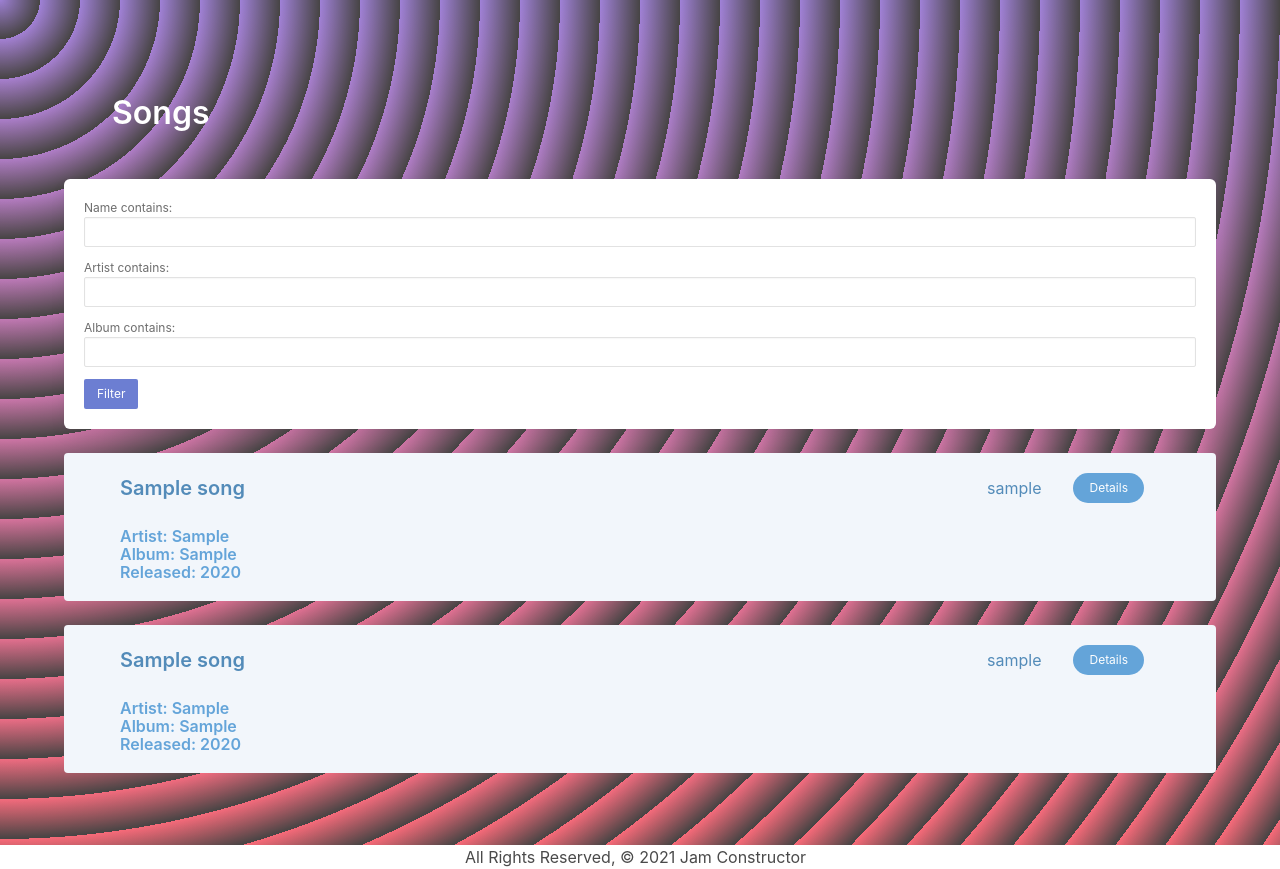
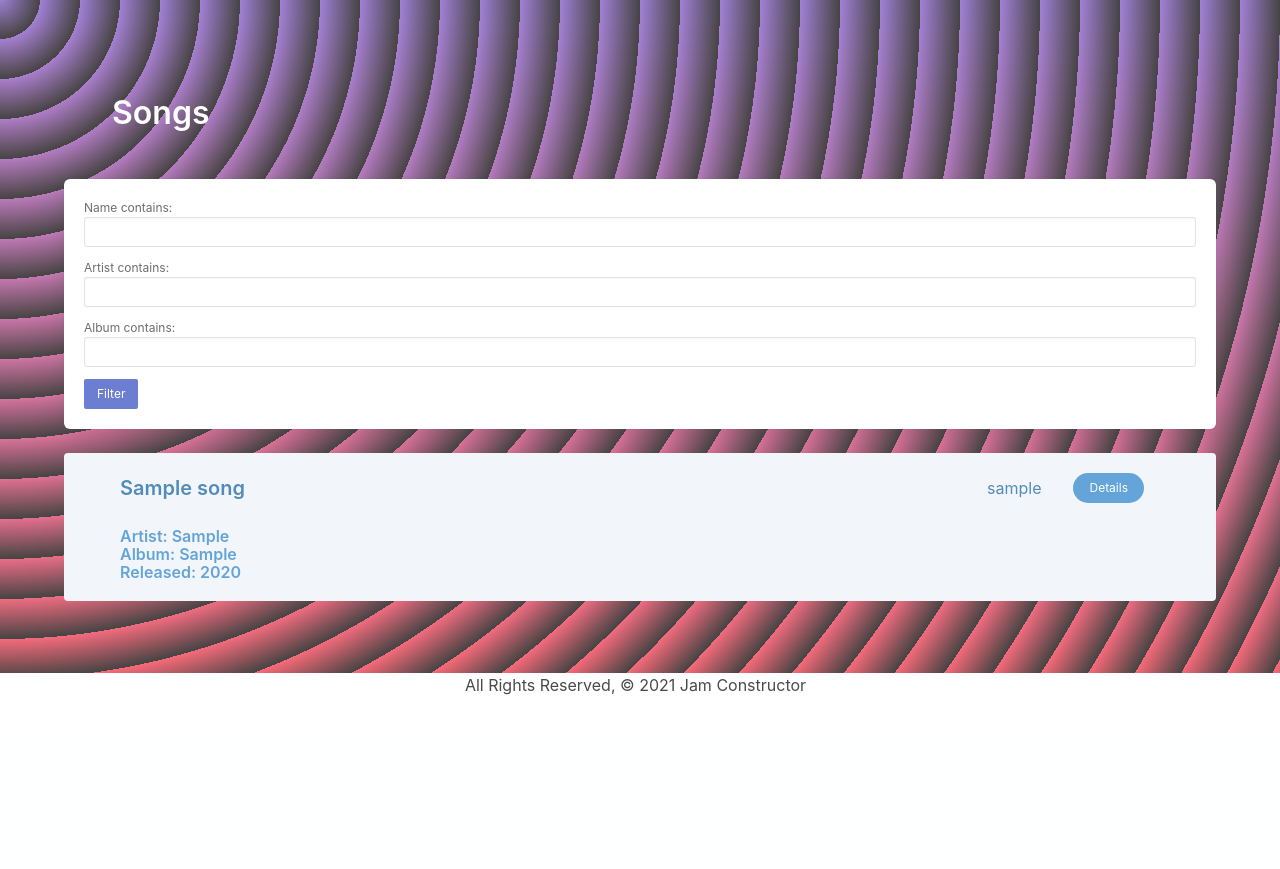
Before and after one commit to andrewpaparella/Jam_Constructor, a Django app: page /songs/ in a window 1280 px wide. Shown: the part 57-926 px from the top of the page. After the commit the page ends 752 px from the top, so only its background shows below. Run offline with Django 3.2, Linux system fonts and the light colour scheme; tables that the repository leaves empty hold one stand-in row (values such as "Sample post").

```diff
--- a/main_app/templates/songs/index.html
+++ b/main_app/templates/songs/index.html
@@ -64,59 +64,11 @@
   </div>
 </div>
 
-{% endfor %} {% for song in songs %}
-<div class="notification is-info is-light">
-  <div class="container is-fluid">
-    <div class="level">
-      <div class="level-left">
-        <div class="level-item">
-          <span class="title is-5">{{ song.name }}</span>
-        </div>
-      </div>
-      <div class="level-right">
-        <div clas="level-item">
-          <div class="container is-fluid">
-            <p>{{ song.user }}</p>
-          </div>
-        </div>
-        <div class="level-item">
-          <a
-            class="button is-info is-small is-rounded"
-            href="{% url 'songs_details' song.id %}"
-            >Details</a
-          >
-        </div>
-      </div>
-    </div>
-    <div class="level">
-      <div class="level-left">
-        <div class="level-item">
-          <div>
-            <p class="title is-6 has-text-info">Artist: {{ song.artist }}</p>
-            <p class="title is-6 has-text-info">Album: {{ song.album }}</p>
-            <p class="title is-6 has-text-info">Released: {{ song.year }}</p>
-          </div>
-        </div>
-      </div>
-      {% if song.youtube %}
-      <div class="level-right">
-        <div class="level-item">
-          <figure class="image is-51x50">
-            <a href="{{ song.youtube }}">
-              <img src="https://i.imgur.com/uuKEGQa.png" />
-            </a>
-          </figure>
-        </div>
-      </div>
-      {% endif %}
-    </div>
-  </div>
-</div>
-
+{% endfor %}
 <script>
   document.getElementById("id_name").className = "input is-small";
   document.getElementById("id_album").className = "input is-small";
   document.getElementById("id_artist").className = "input is-small";
 </script>
 
-{% endfor %} {% endblock %}
+{% endblock %}
```
Also changed, not shown: main_app/templates/playlists/details.html (+14 -8 lines).
